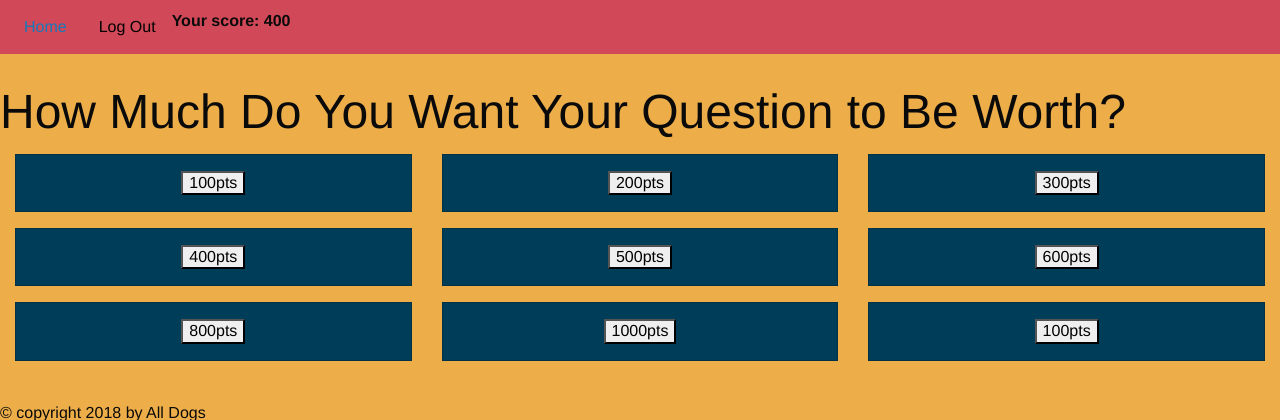
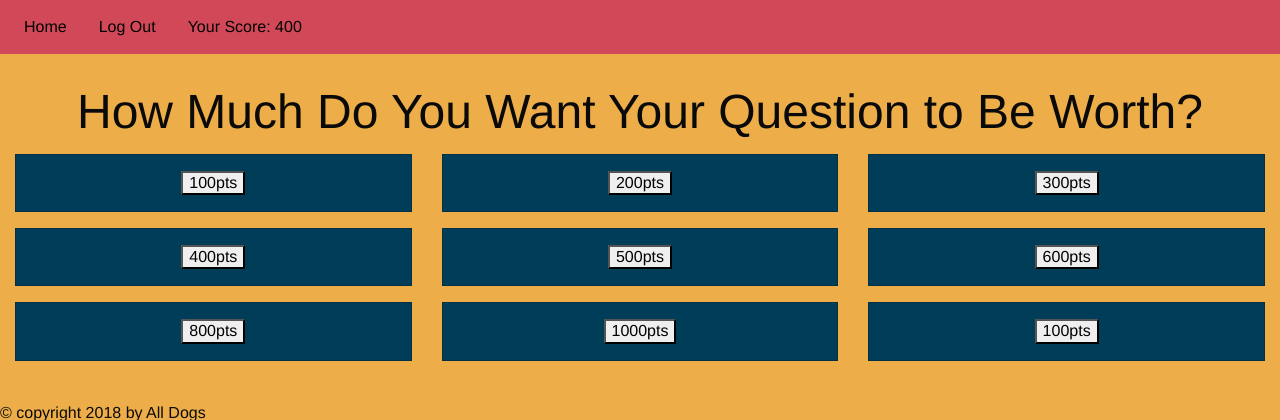
Before and after one commit to Addison-Huang/AllDogsGoToHeaven, a Flask app: page /points in a window 1280 px wide. Shown: the top 420 px of the page. Run offline with Flask 2, Linux system fonts and the light colour scheme; a user stored in the database is signed in; data comes from the database, SQL or seed files in the repository; some libraries are stand-ins or nearby versions.

Commit message:
navbar stuf

```diff
--- a/templates/home.html
+++ b/templates/home.html
@@ -29,7 +29,7 @@
 	</li>
 	<li>  <a style="color:black;"> Your Score: {{Points}}  </a>
 	</li>
-	<li style="text-align:right;"> 	<audio controls style="width:700px; height:55px;">
+	<li style="text-align:right;"> 	<audio controls autoplay style="width:700px; height:55px;" >
 	    <source src="../static/jeapordy-song.mp3" type="audio/mpeg">
 	  </audio>
 	</li>
--- a/templates/points.html
+++ b/templates/points.html
@@ -13,21 +13,26 @@
 <body style="background-color:#EDAE49;">
 
 
- <div  style="background-color:#D14958;" class="top-bar">
+  <div  style="background-color:#D14958;" class="top-bar">
     <div  style="background-color:#D14958;" class="top-bar-left">
       <ul style="background-color:#D14958;" class="dropdown menu">
-          <li><a href = "/auth" >Home</a></li>
-          <li><a href = "/logout" style="color:black;"> Log Out</a>
-   		   </li>
-   		   <li> <b>Your score: {{Points}}</b> </li>
+	<li style="color:black;">
+	  <a style="color:black;"  href="/auth"> Home </a>
+	</li>
+
+	<li><a href = "/logout" style="color:black;"> Log Out</a>
+	</li>
+	<li>  <a style="color:black;"> Your Score: {{Points}}  </a>
+	</li>
+
         </ul>
     </div>
   </div>
   <br>
 
 
-  <title>Points</title>
-  <h1>How Much Do You Want Your Question to Be Worth?</h1>
+  <title>Points</title><center>
+  <h1>How Much Do You Want Your Question to Be Worth?</h1></center>
 {% endblock %}
   {% block content %}
 
```
Also changed, not shown: 1 other file.
